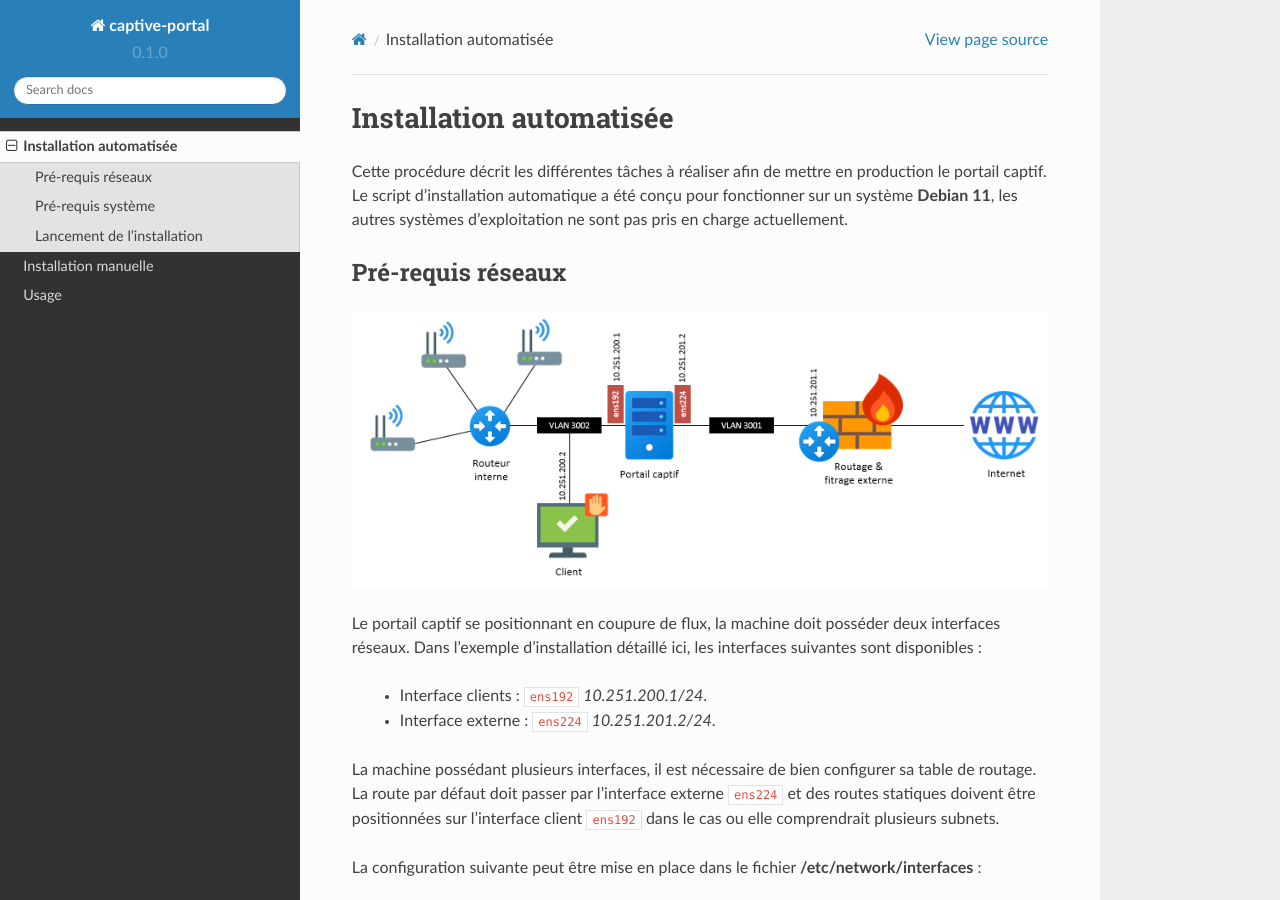
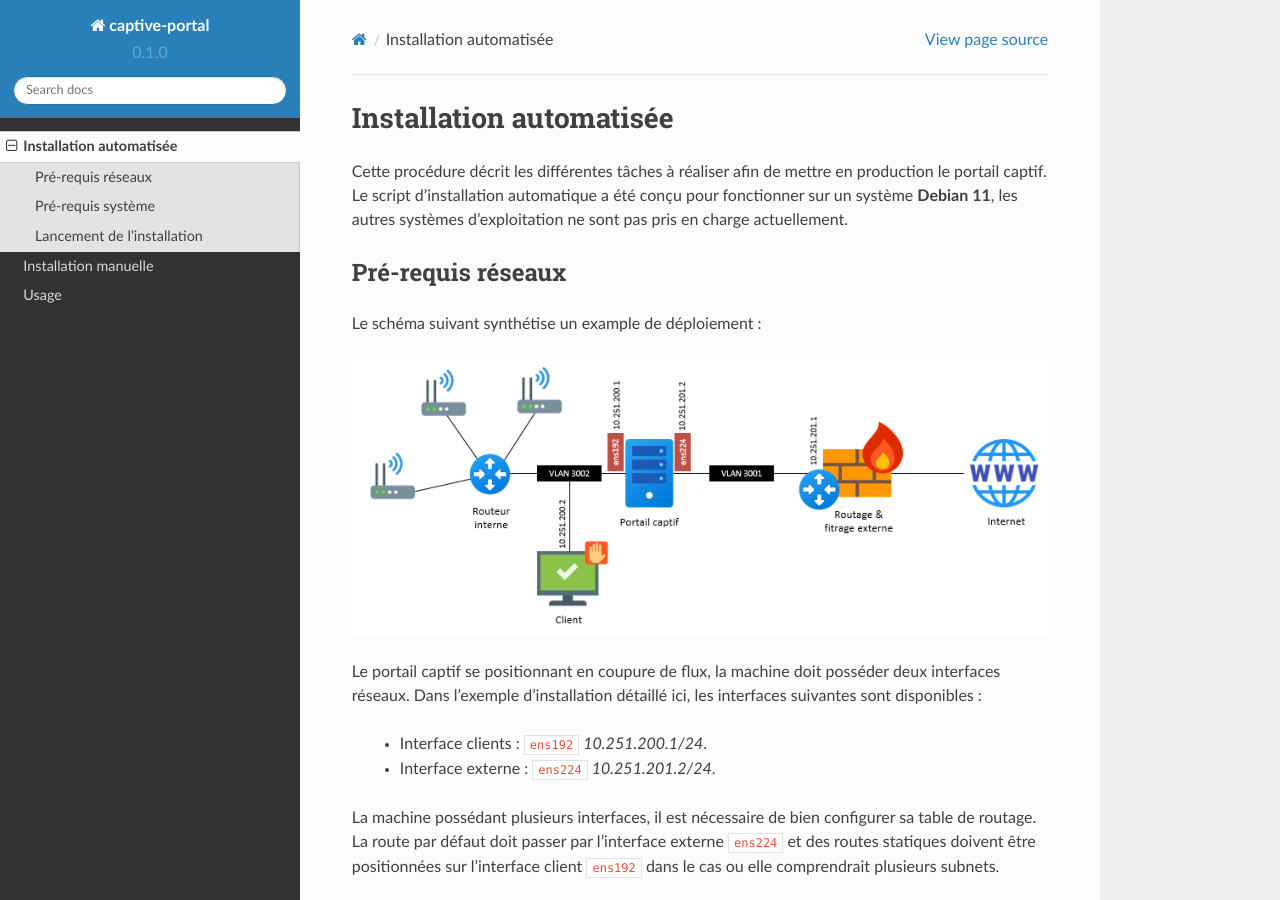
Before and after one commit to ayashisunyday/eduauth, a Sphinx documentation site: the page built from docs/source/automated.install.rst, in a window 1280 px wide and 900 px high. Built offline with Sphinx 7.4.7 and the Read the Docs theme 2.0.0, drawn with Linux system fonts in a browser that asks for light colours.

Commit message:
Update automated.install.rst

```diff
--- a/docs/source/automated.install.rst
+++ b/docs/source/automated.install.rst
@@ -5,6 +5,8 @@ Cette procédure décrit les différentes tâches à réaliser afin de mettre en
 
 Pré-requis réseaux
 ------------
+
+Le schéma suivant synthétise un example de déploiement :
 
 .. image:: images/config.example.png
 
```
